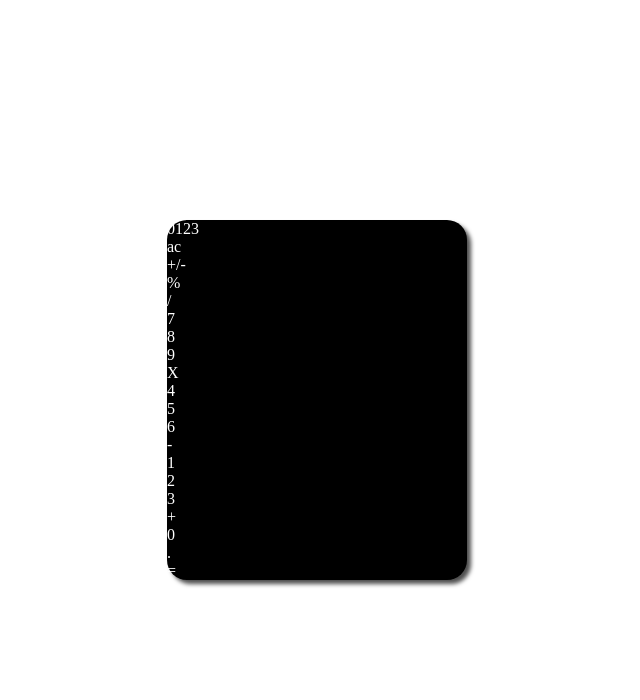
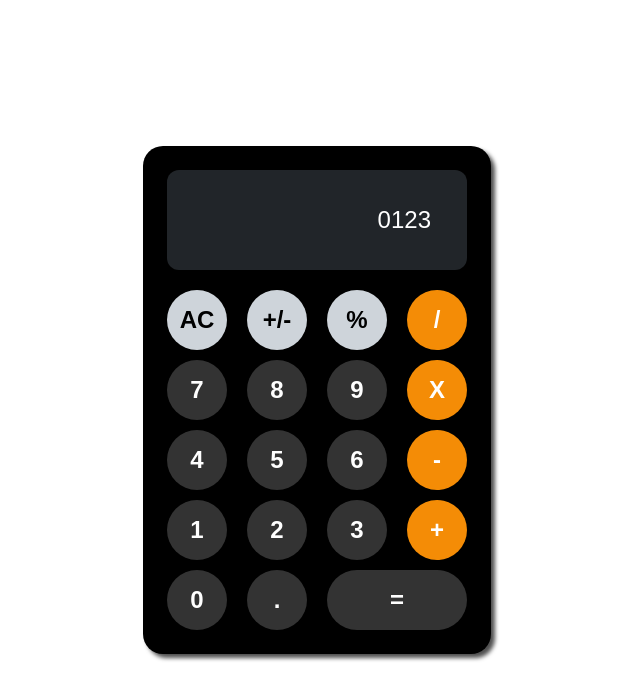
Before and after one commit to Yui9Guji/calculator, a plain HTML site: page index.html in a window 1280 px wide. Shown: the whole page, without its empty margins (323-963 px from the left). Drawn offline with Linux system fonts and the light colour scheme.

Commit message:
Calculator styling & positioning done

```diff
--- a/index.html
+++ b/index.html
@@ -17,7 +17,7 @@
 
             <div class="buttons">
 
-                <div class="btn ac white">ac</div>
+                <div class="btn ac white">AC</div>
                 <div class="btn plus-minus white">+/-</div>
                 <div class="btn percent white">%</div>
                 <div class="btn divide orange">/</div>
--- a/style.css
+++ b/style.css
@@ -1,13 +1,6 @@
 body {
     margin: 0;
     padding: 0;
-
-    color: white;
-}
-
-.buttons {
-    cursor: pointer;
-
 }
 
 .main {
@@ -20,12 +13,73 @@ body {
 .calculator {
     display: flex;
     flex-direction: column;
-    flex-wrap: wrap;
+    /*flex-wrap: wrap;*/
 
-    width: 100%;
-    max-width: 300px;
+    /*width: 300px;*/
+    /*height: 500px;*/
+    padding: 24px;
 
+    font-family: Arial, sans-serif;
     background-color: #000000;
     border-radius: 20px;
     box-shadow: 4px 4px 4px #4f4f4f;
 }
+
+.screen {
+    display: flex;
+    justify-content: flex-end;
+    padding: 36px;
+
+    background-color: #212529;
+    font-weight: 500;
+    font-family: Arial, sans-serif;
+    font-size: 24px;
+    color: white;
+
+    border-radius: 12px;
+    margin-bottom: 20px;
+}
+
+.buttons {
+    width: 100%;
+    max-width: 300px;
+
+    display: flex;
+    flex-wrap: wrap;
+    justify-content: space-between;
+    gap: 10px;
+}
+
+.btn {
+    cursor: pointer;
+    width: 60px;
+    height: 60px;
+    /*margin: 2px;*/
+
+    border-radius: 50%;
+    text-align: center;
+    line-height: 60px;
+    font-weight: bold;
+    font-size: 24px;
+}
+
+.grey {
+    background: #333333;
+    color: white;
+}
+
+.white {
+    background: #ced4da;
+    color: black;
+}
+
+.orange {
+    color: white;
+    background: #f48c06;
+}
+
+.equals {
+    width: 100%;
+    max-width: 140px;
+    border-radius: 36px;
+}
```
